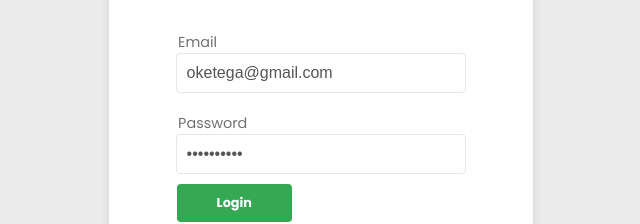
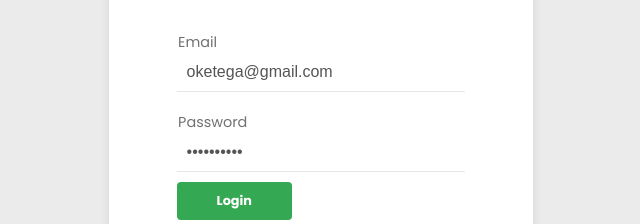
Before and after one commit to Tyav/mentordev, a React (Create React App) app: page / in a window 1280 px wide. Shown: the part 273-497 px from the top of the page, without its empty margins (319-959 px from the left). Built offline with nearby package versions, Linux system fonts and the light colour scheme.

Commit message:
changed for input field style

```diff
--- a/src/components/InputField/InputField.css
+++ b/src/components/InputField/InputField.css
@@ -18,14 +18,16 @@
 }
 #inputField input {
   padding: 10px;
-  border: 1px solid #e6e6e6;
-  border-radius: 4px;
+  border: none;
+  border-bottom: 1px solid #e6e6e6;
   color: rgb(85, 85, 85);
   font-weight: 500;
   outline: none;
+  transition: all linear 0.3s;
 }
 #inputField input:focus {
   border-bottom: 2px solid #34a853;
+  transition: all linear 0.3s;
 }
 #inputField label {
   color: #717171;
```
